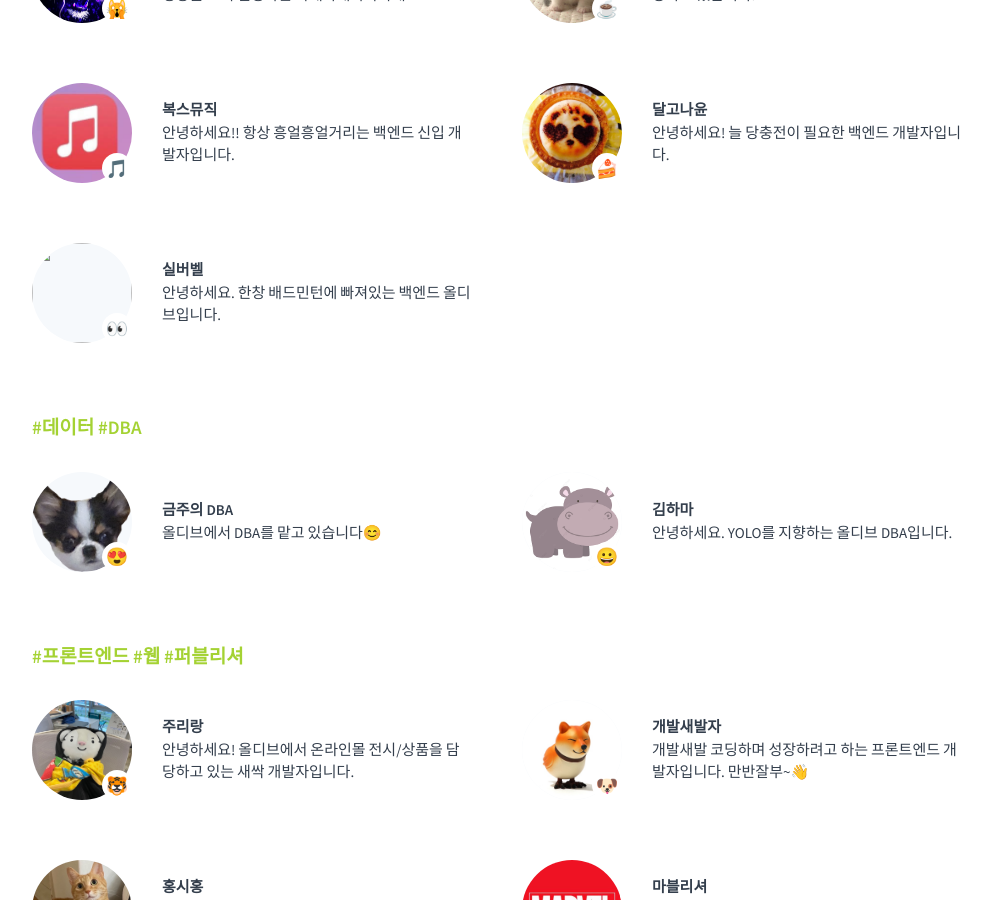
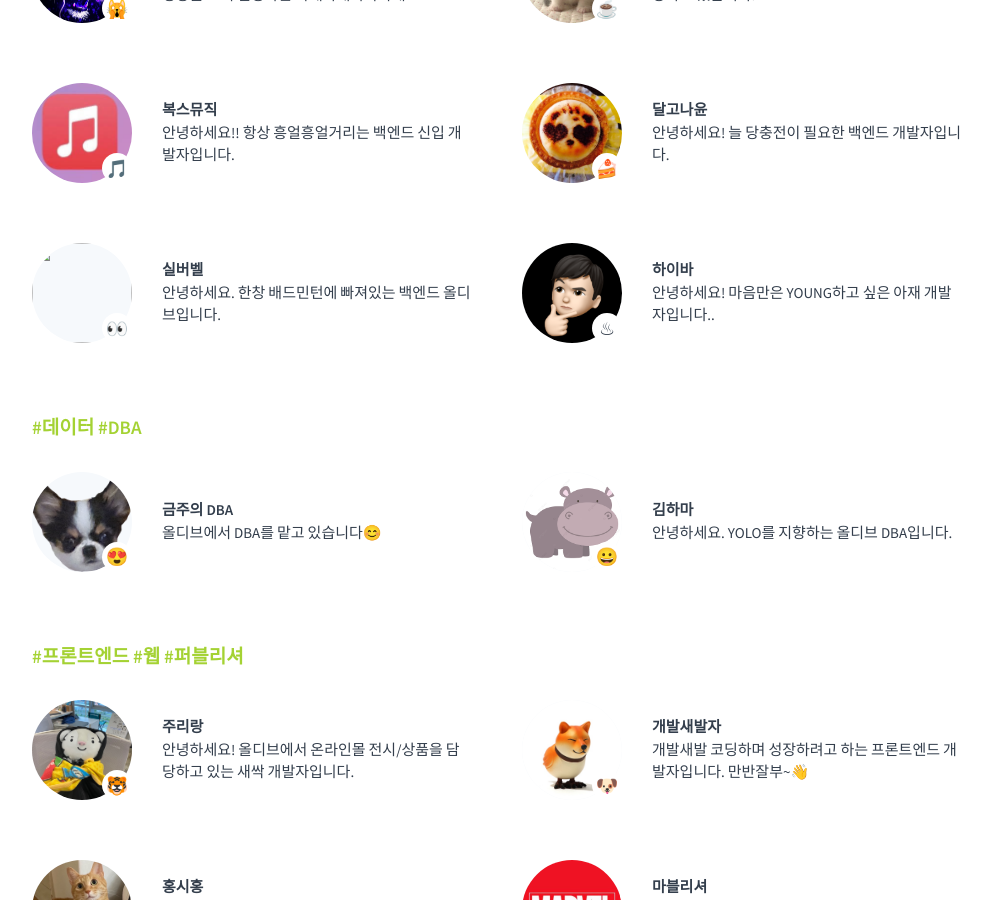
Before and after one commit to tedpark/oy-alldev.github.io, a Jekyll site: the page built from about/index.md, in a window 1280 px wide and 900 px high, scrolled down 2137 px. Shown: the whole window, without its empty margins (143-1134 px from the left). Built offline with Jekyll 4.4.1, drawn with Linux system fonts in a browser that asks for light colours.

Commit message:
feature/정유영 프로필 추가

```diff
--- a/_data/members.yml
+++ b/_data/members.yml
@@ -139,3 +139,9 @@
   name: 정승정승
   comment: 살아있다면 움직여라! (안그럼 살찐다.. ㅜㅜ) 백엔드 엑스포의 꿈돌이 💛
   group: leader
+
+- id : 835011
+  emoji : ♨
+  name : 하이바
+  comment : 안녕하세요! 마음만은 YOUNG하고 싶은 아재 개발자입니다..
+  group : backend
```
Also changed, not shown: about/img/835011.PNG (added).
